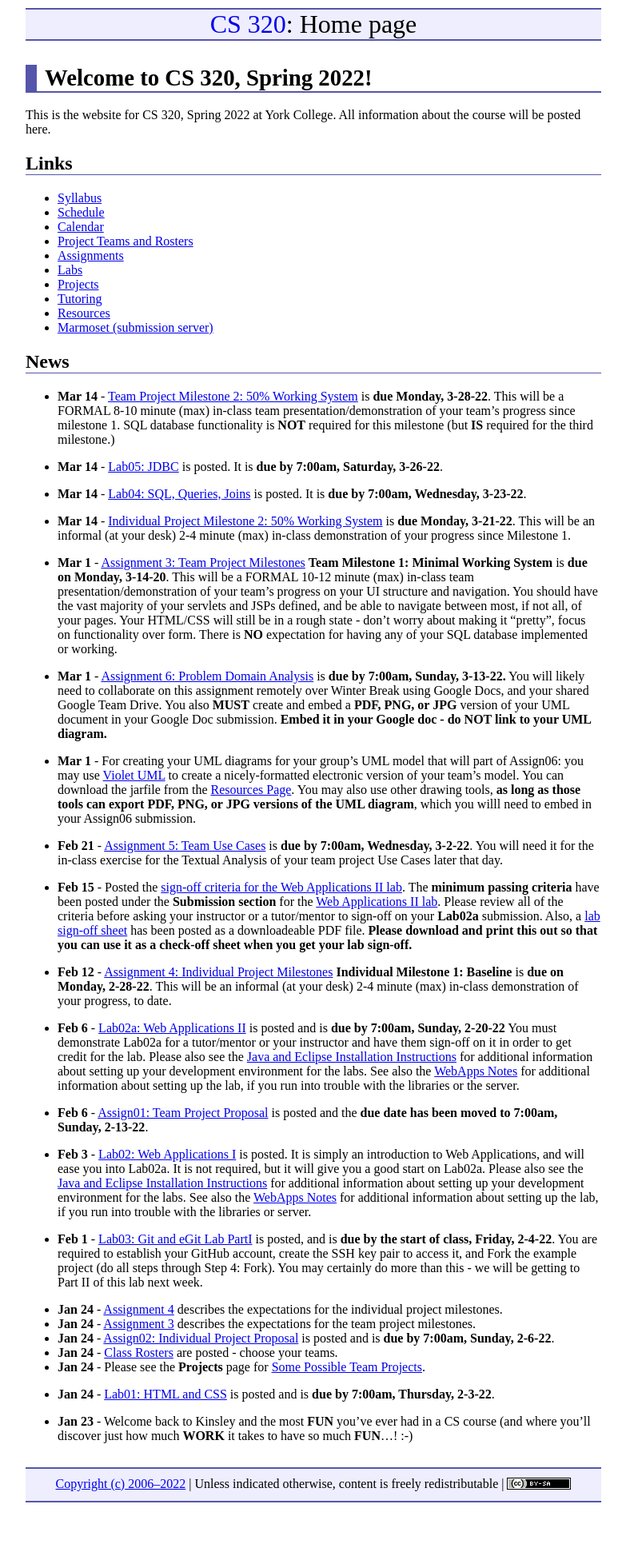
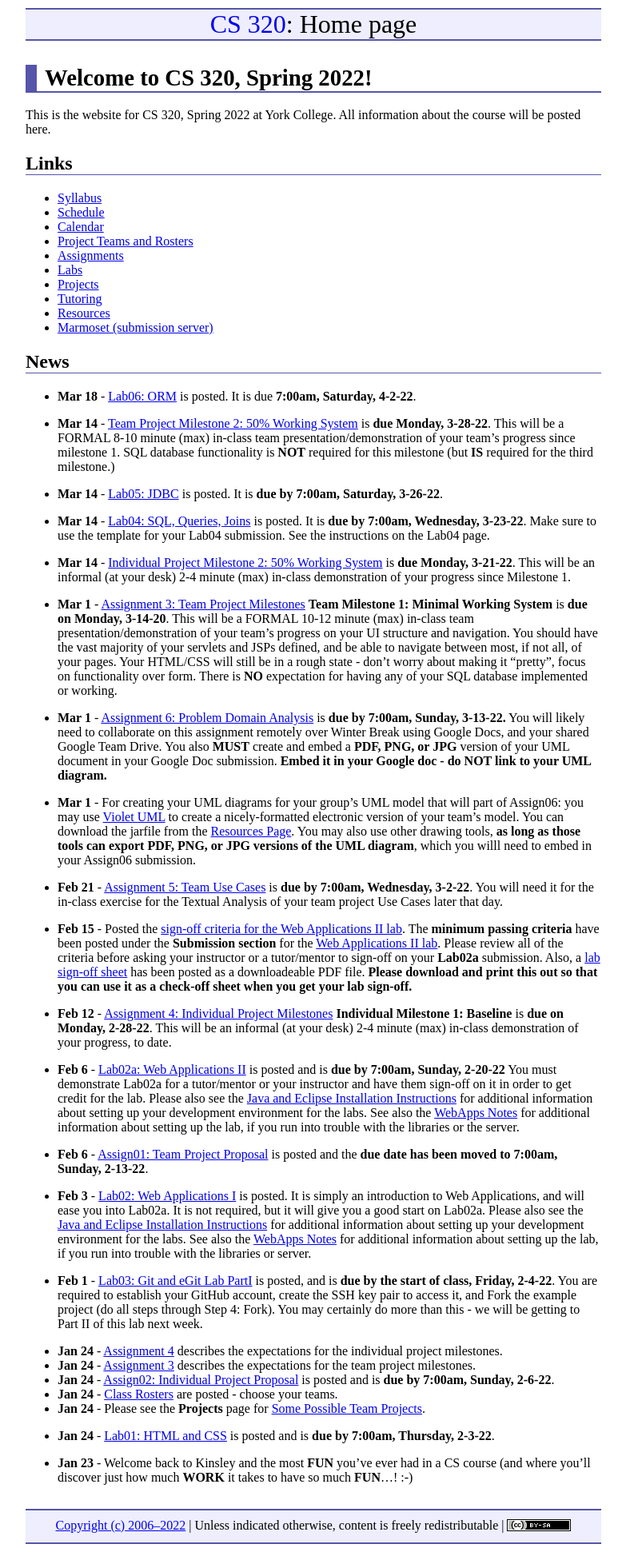
Before and after one commit to ycpcs/cs320-spring2022, a Jekyll site: the page built from index.md, in a window 1280 px wide. Shown: the whole page at 80% size, without its empty margins (248-1031 px from the left). Built offline with Jekyll 4.4.1, drawn with Linux system fonts in a browser that asks for light colours; before the commit the page ends 1889 px from its top, so only the background shows below that.

Commit message:
updated news for Lab06

```diff
--- a/index.md
+++ b/index.md
@@ -55,17 +53,15 @@ All information about the course will be posted here.
 
 * **Mar 12** - [Individual Project Milestone 3](assign/assign04.html) has been moved to **Monday, 4-6-20**.  This will be your final informal (at your desk) 2-4 minute (max) in-class demonstration of your individual project.
 
+-->
 
-
-* **Mar 12** - The template for the Lab04 submission has been added to the Lab04 webpage.  See the instructions on the Lab04 page.
-
--->
+* **Mar 18** - [Lab06: ORM](labs/lab06.html) is posted.  It is due **7:00am, Saturday, 4-2-22**.
 
 * **Mar 14** - [Team Project Milestone 2: 50% Working System](assign/assign03.html) is **due Monday, 3-28-22**.  This will be a FORMAL 8-10 minute (max) in-class team presentation/demonstration of your team's progress since milestone 1.  SQL database functionality is **NOT** required for this milestone (but **IS** required for the third milestone.)
 
 * **Mar 14** - [Lab05: JDBC](labs/lab05.html) is posted.  It is **due by 7:00am, Saturday, 3-26-22**.
 
-* **Mar 14** - [Lab04: SQL, Queries, Joins](labs/lab04.html) is posted.  It is **due by 7:00am, Wednesday, 3-23-22**.
+* **Mar 14** - [Lab04: SQL, Queries, Joins](labs/lab04.html) is posted.  It is **due by 7:00am, Wednesday, 3-23-22**.  Make sure to use the template for your Lab04 submission. See the instructions on the Lab04 page.
 
 * **Mar 14** - [Individual Project Milestone 2: 50% Working System](assign/assign04.html) is **due Monday, 3-21-22**.  This will be an informal (at your desk) 2-4 minute (max) in-class demonstration of your progress since Milestone 1.
 
```
Also changed, not shown: other parts of index.md (+0 -2 lines).
